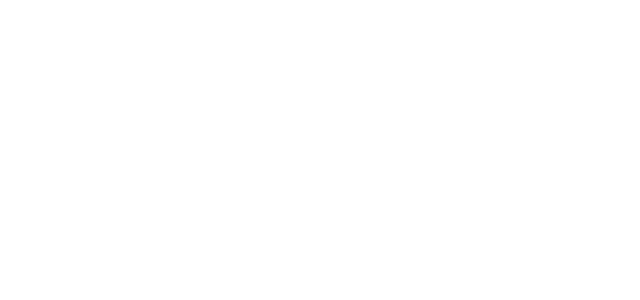
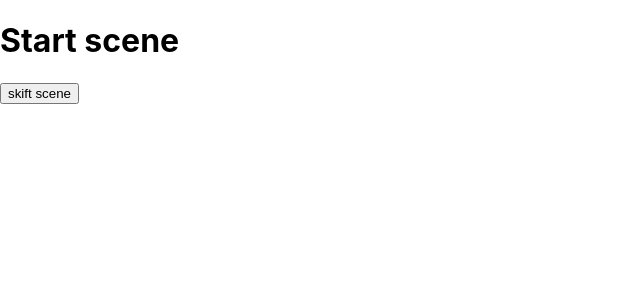
Before and after one commit to AlubuArt/coronapas, a React (Create React App) app: page /start in a window 1280 px wide. Shown: the top 300 px of the page, without its empty margins (0-640 px from the left). Built offline with nearby package versions, Linux system fonts and the light colour scheme.

Commit message:
routing and scene navigation

```diff
--- a/src/App.js
+++ b/src/App.js
@@ -1,11 +1,10 @@
-import React from "react";
+import React, {useState, useEffect} from "react";
 import {
   BrowserRouter as Router,
   Switch,
   Route,
-  Link,
-  useRouteMatch,
-  useParams
+
+  Redirect
 } from "react-router-dom";
 import LoginView from './pages/login';
 import SignupView from './pages/signup';
@@ -15,15 +14,38 @@ import AppLayout from './layout/appLayout';
 
 
 function App() {
+
+  const [user, setUser] = useState("efef");
+
+
+  useEffect(() => {
+
+  })
+
+
   return (
-    <Router>
+    <div>
+    <Router basename="/">
       <Switch>
         <Route path={`${process.env.PUBLIC_URL}/login`} component={LoginView}/>
         <Route path={`${process.env.PUBLIC_URL}/signup`} component={SignupView}/>
-        <Route path={`${process.env.PUBLIC_URL}/start`} component={AppLayout}/>
 
+
+        { user !== null ?
+        <>
+          <Route exact path={`${process.env.PUBLIC_URL}/`} render={() => {
+            return (<Redirect to={`${process.env.PUBLIC_URL}/start`}/>)
+
+          }} />
+
+          <Route path={`${process.env.PUBLIC_URL}/start`} render={() =><AppLayout scene={0}/>}/>
+        </>
+        :
+        <Redirect to={`${process.env.PUBLIC_URL}/login`} />
+        }
       </Switch>
     </Router>
+    </div>
   );
 }
 
--- a/src/layout/appLayout.js
+++ b/src/layout/appLayout.js
@@ -11,7 +11,7 @@ import UploadPictureScene from '../scenes/UploadPictureScene';
 
 const AppLayout = (props) => {
 
-    const [scene, setScene] = useState(0);
+    const [scene, setScene] = useState(props.scene);
 
     const renderScene = () => {
         switch(scene) {
--- a/src/pages/login.js
+++ b/src/pages/login.js
@@ -5,7 +5,7 @@ import React from 'react';
 const LoginView = () => {
     return (
         <div>
-            <h1>loginview</h1>
+            <h1>login view</h1>
         </div>
     )
 }
--- a/src/pages/signup.js
+++ b/src/pages/signup.js
@@ -3,9 +3,12 @@ import React from 'react';
 
 
 const SignupView = () => {
+
+
     return (
         <div>
             <h1>signup view</h1>
+
         </div>
     )
 }
--- a/src/scenes/UploadPictureScene.js
+++ b/src/scenes/UploadPictureScene.js
@@ -2,9 +2,13 @@ import React from 'react';
 
 
 const UploadPictureScene = ({value, onChange}) => {
+    const handleClick = () => {
+        onChange(3)
+    }
     return (
         <div>
             <h1>Picture scene</h1>
+            <button onClick={handleClick}>skift scene</button>
         </div>
     )
 }
--- a/src/scenes/coronapasScene.js
+++ b/src/scenes/coronapasScene.js
@@ -2,9 +2,13 @@ import React from 'react';
 
 
 const CoronapassScene = ({value, onChange}) => {
+    const handleClick = () => {
+        onChange(0)
+    }
     return (
         <div>
             <h1>Coronapas scene</h1>
+            <button onClick={handleClick}>skift scene</button>
         </div>
     )
 }
--- a/src/scenes/dateOfBirthScene.js
+++ b/src/scenes/dateOfBirthScene.js
@@ -2,9 +2,14 @@ import React from 'react';
 
 
 const DateOfBirthScene = ({value, onChange}) => {
+
+    const handleClick = () => {
+        onChange(2)
+    }
     return (
         <div>
             <h1>DOB scene</h1>
+            <button onClick={handleClick}>skift scene</button>
         </div>
     )
 }
--- a/src/scenes/startScene.js
+++ b/src/scenes/startScene.js
@@ -3,9 +3,14 @@ import React from 'react';
 
 const StartScene = ({value, onChange}) => {
 
+    const handleClick = () => {
+        onChange(1)
+    }
+
     return (
         <div>
             <h1>Start scene</h1>
+            <button onClick={handleClick}>skift scene</button>
         </div>
     )
 
```
